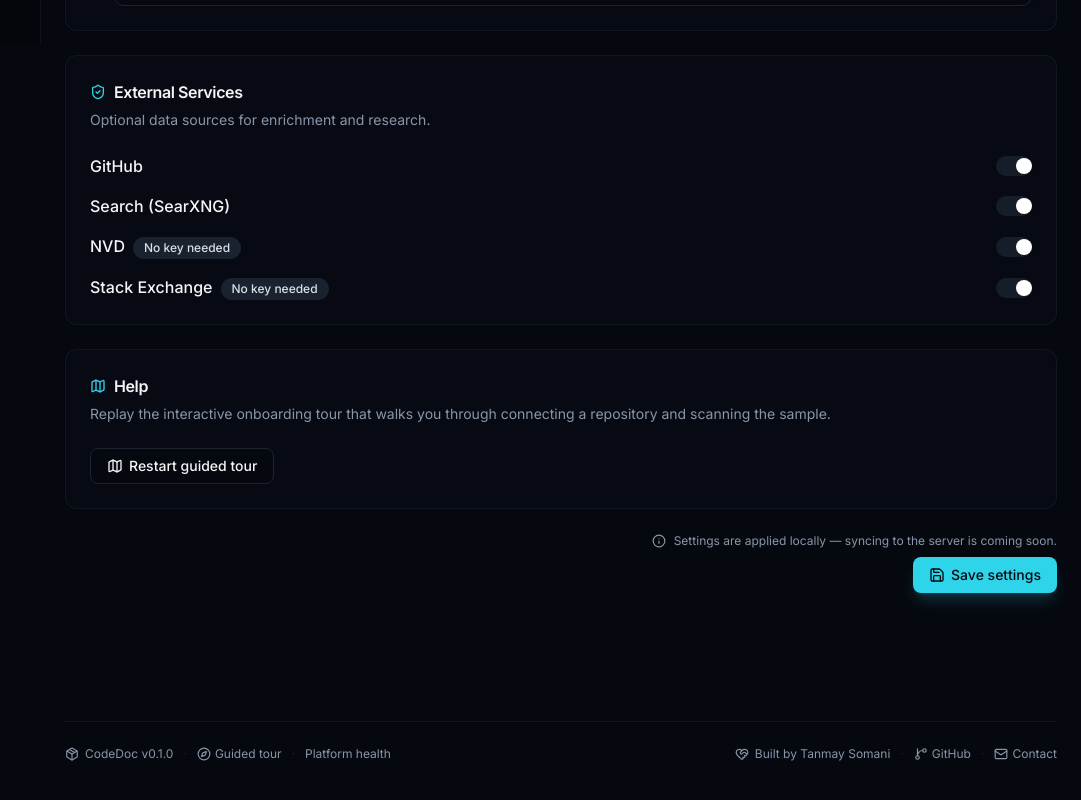
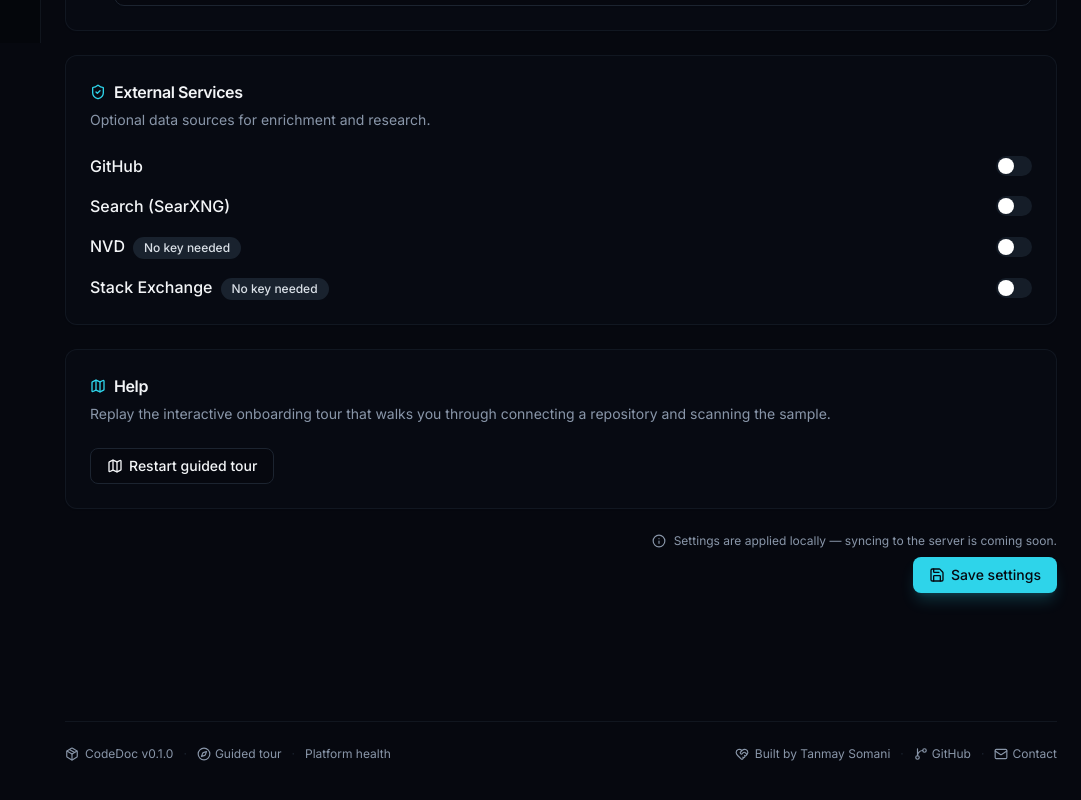
Before and after one commit to Tanmay-Somani/codedoc, a Next.js app in the folder web/: page /settings in a window 1280 px wide. Shown: the part 757-1557 px from the top of the page, without its empty margins (199-1280 px from the left). Built offline with nearby package versions, Linux system fonts and the light colour scheme.

Commit message:
fix(web): keep settings toggle thumb inside pill in both states

```diff
--- a/web/src/app/settings/page.tsx
+++ b/web/src/app/settings/page.tsx
@@ -208,8 +208,8 @@
                         }`}
                       >
                         <span
-                          className={`absolute top-0.5 h-4 w-4 rounded-full bg-white shadow-sm transition-all duration-300 ease-out-expo ${
-                            enabled ? "translate-x-4" : "translate-x-0.5"
+                          className={`absolute left-0.5 top-0.5 h-4 w-4 rounded-full bg-white shadow-sm transition-transform duration-300 ease-out-expo ${
+                            enabled ? "translate-x-4" : "translate-x-0"
                           }`}
                         />
                       </button>
```
Also changed, not shown: 1 other file (tests, documents, lock files or other folders).
